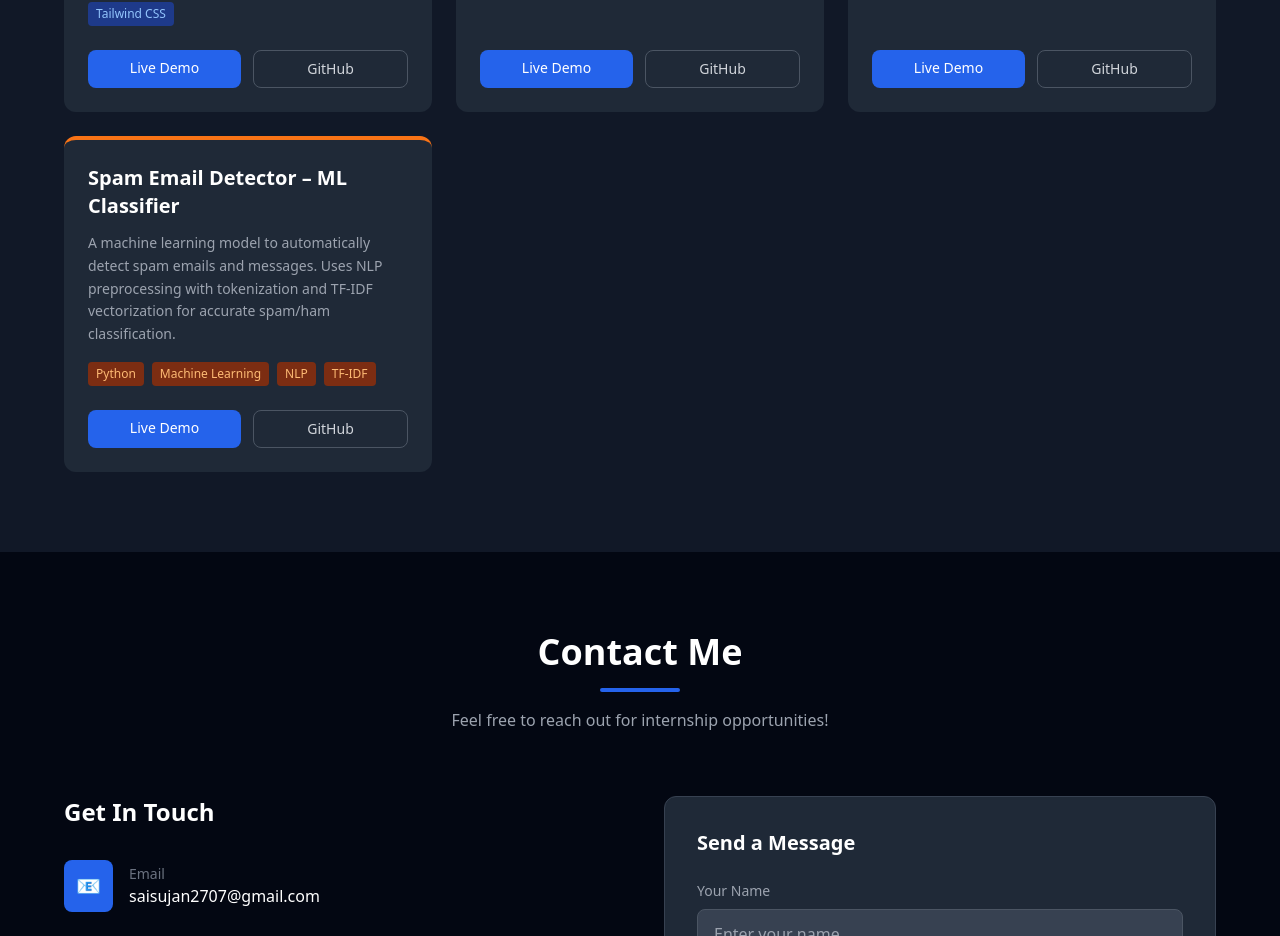
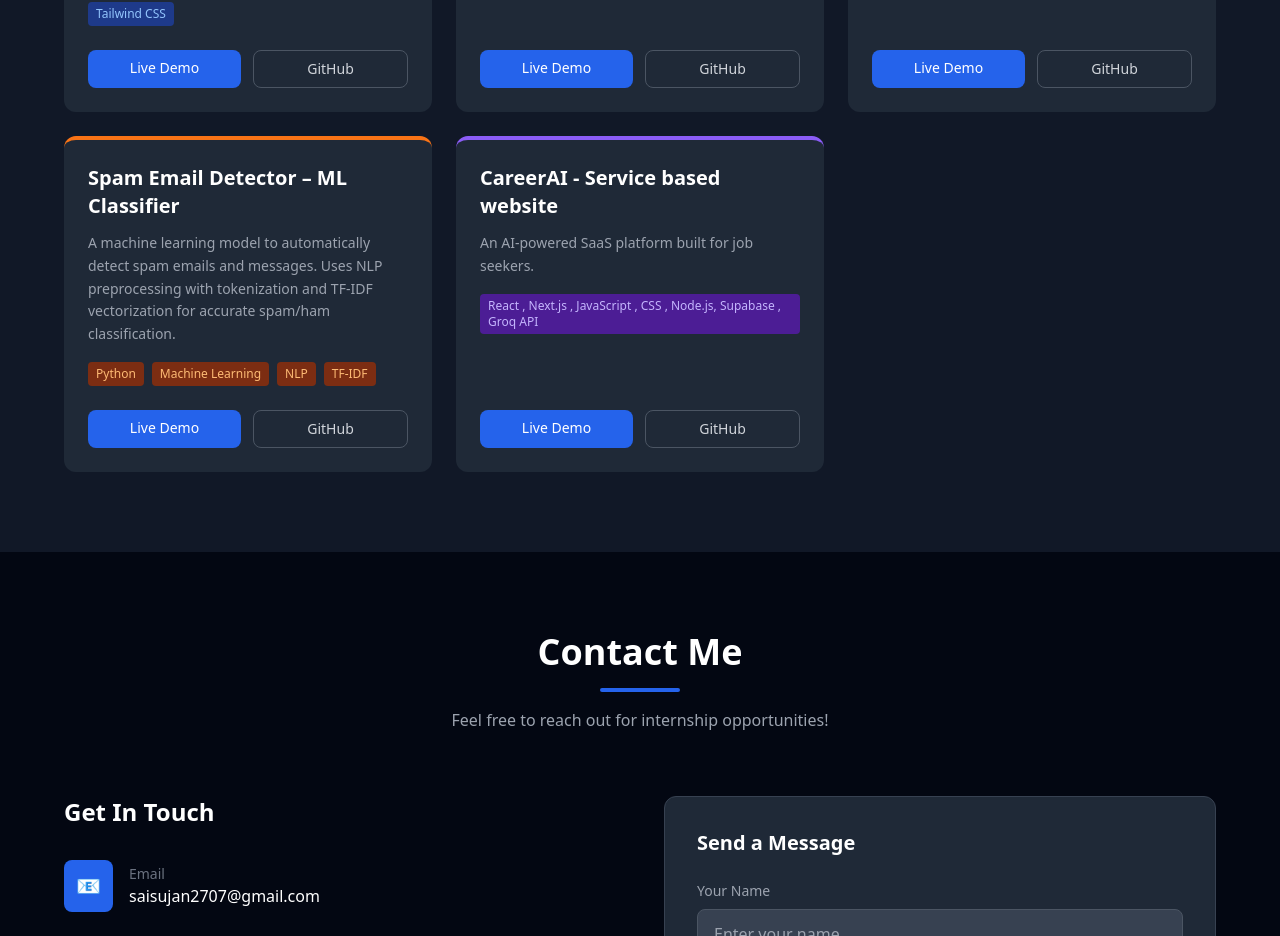
Before and after one commit to sai27031/Portfolio-, a React (Create React App) app: page / in a window 1280 px wide. Shown: the part 2655-3591 px from the top of the page. Built offline with nearby package versions, Linux system fonts and the light colour scheme.

Commit message:
Update portfolio

```diff
--- a/src/Projects.jsx
+++ b/src/Projects.jsx
@@ -32,6 +32,14 @@ function Projects() {
   github: "https://github.com/sai27031",
   color: "orange",
 },
+{
+  title: "CareerAI - Service based website",
+  description: "An AI-powered SaaS platform built for job seekers.",
+  tech: ["React , Next.js , JavaScript , CSS , Node.js, Supabase , Groq API"],
+  live: "https://career-ai-silk-iota.vercel.app",
+  github: "https://github.com/sai27031",
+  color: "violet",
+}
   ];
 
   const colorMap = {
@@ -39,6 +47,7 @@ function Projects() {
     green: "border-green-500",
     purple: "border-purple-500",
     orange: "border-orange-500",
+    violet: "border-violet-500"
   };
 
   const tagColorMap = {
@@ -46,6 +55,7 @@ function Projects() {
     green: "bg-green-900 text-green-300",
     purple: "bg-purple-900 text-purple-300",
     orange: "bg-orange-900 text-orange-300",
+    violet: "bg-violet-900 text-violet-300"
   };
 
 
```
